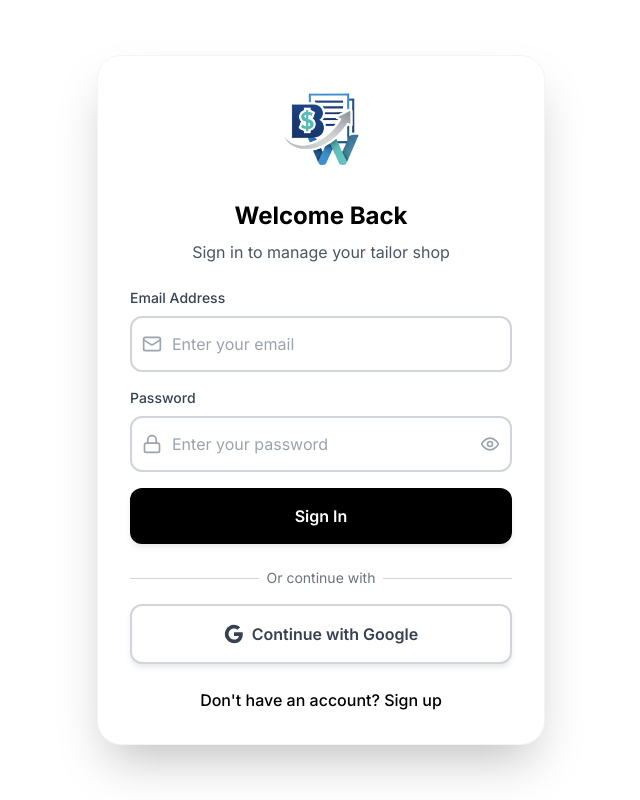
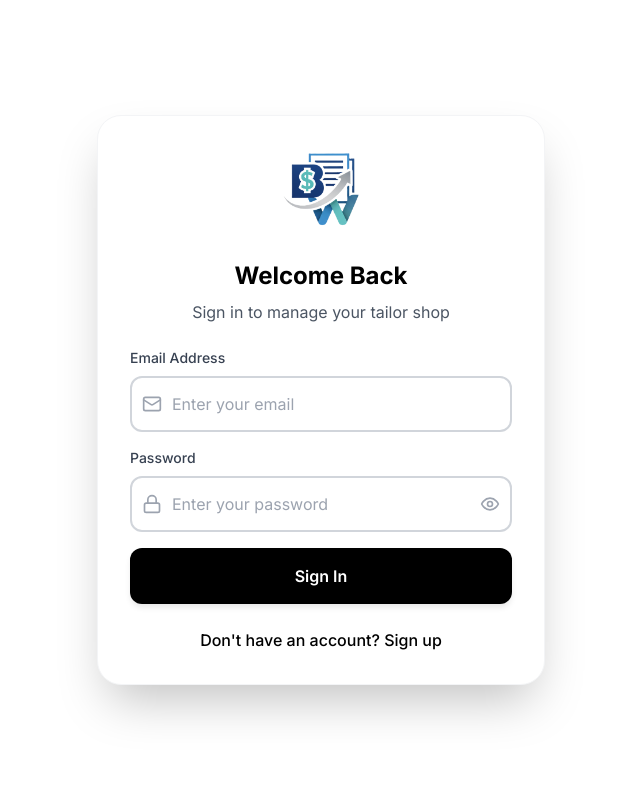
Before and after one commit to Yugananthanpalani/Billweave, a React (Vite) app: page /login in a window 1280 px wide. Shown: the whole page, without its empty margins (319-959 px from the left). Built offline with nearby package versions, Linux system fonts and the light colour scheme; no server answers.

Commit message:
Log in update

```diff
--- a/src/pages/Login.tsx
+++ b/src/pages/Login.tsx
@@ -261,45 +261,6 @@
     )}
   </button>
           </form>
-
-          <div className="mt-6">
-            <div className="relative">
-              <div className="absolute inset-0 flex items-center">
-                <div className="w-full border-t border-gray-300" />
-              </div>
-              <div className="relative flex justify-center text-sm">
-                <span className="px-2 bg-white text-gray-500">Or continue with</span>
-              </div>
-            </div>
-
-            <button
-              type="button"
-              onClick={handleGoogleSignIn}
-              disabled={loading}
-              className="mobile-btn-google w-full mt-4 disabled:opacity-50 disabled:cursor-not-allowed"
-            >
-              <svg className="w-5 h-5 mr-2" viewBox="0 0 24 24">
-                <path
-                  fill="currentColor"
-                  d="M22.56 12.25c0-.78-.07-1.53-.2-2.25H12v4.26h5.92c-.26 1.37-1.04 2.53-2.21 3.31v2.77h3.57c2.08-1.92 3.28-4.74 3.28-8.09z"
-                />
-                <path
-                  fill="currentColor"
-                  d="M12 23c2.97 0 5.46-.98 7.28-2.66l-3.57-2.77c-.98.66-2.23 1.06-3.71 1.06-2.86 0-5.29-1.93-6.16-4.53H2.18v2.84C3.99 20.53 7.7 23 12 23z"
-                />
-                <path
-                  fill="currentColor"
-                  d="M5.84 14.09c-.22-.66-.35-1.36-.35-2.09s.13-1.43.35-2.09V7.07H2.18C1.43 8.55 1 10.22 1 12s.43 3.45 1.18 4.93l2.85-2.22.81-.62z"
-                />
-                <path
-                  fill="currentColor"
-                  d="M12 5.38c1.62 0 3.06.56 4.21 1.64l3.15-3.15C17.45 2.09 14.97 1 12 1 7.7 1 3.99 3.47 2.18 7.07l3.66 2.84c.87-2.6 3.3-4.53 6.16-4.53z"
-                />
-              </svg>
-              Continue with Google
-            </button>
-          </div>
-
           <div className="mt-6 text-center">
             <button
               type="button"
```
